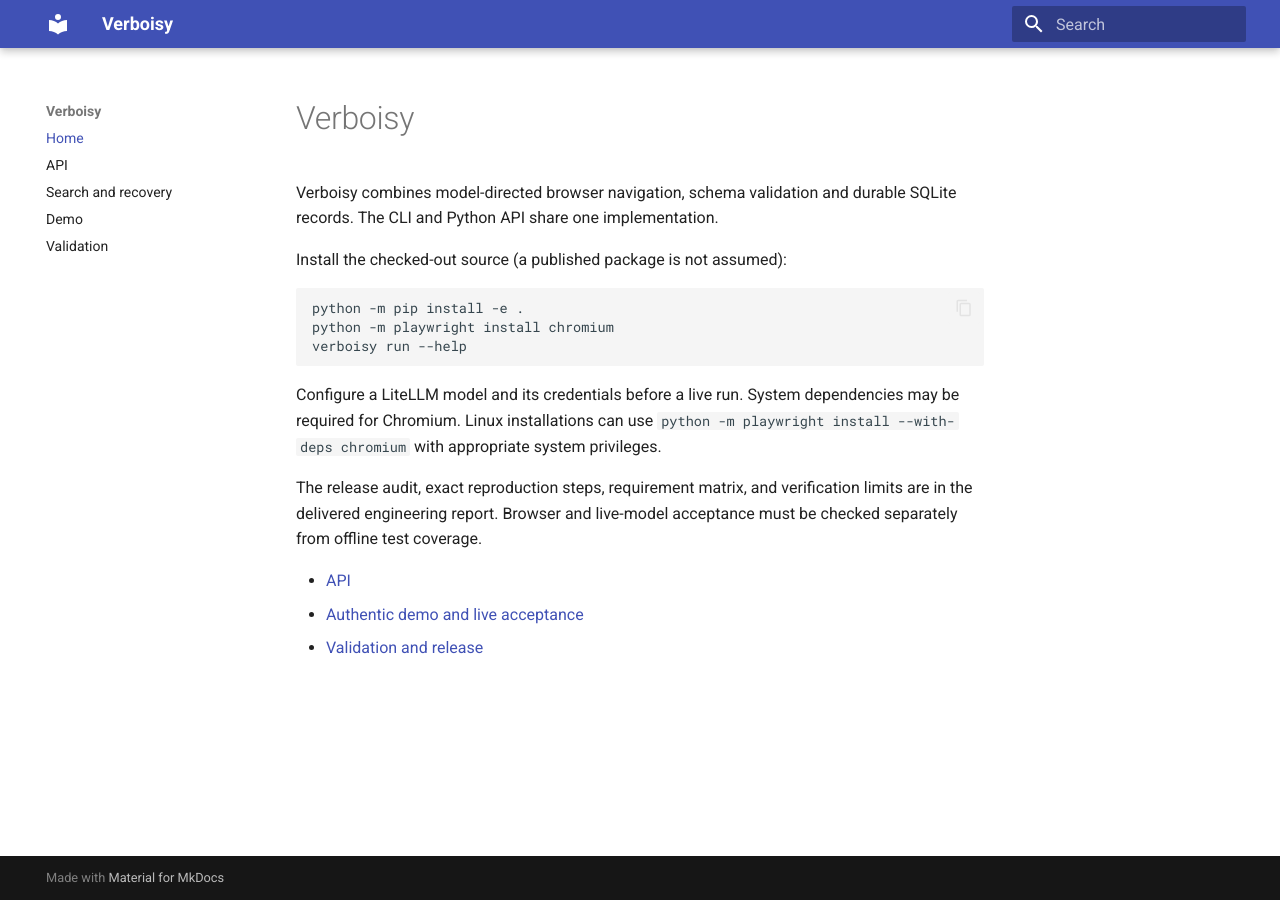
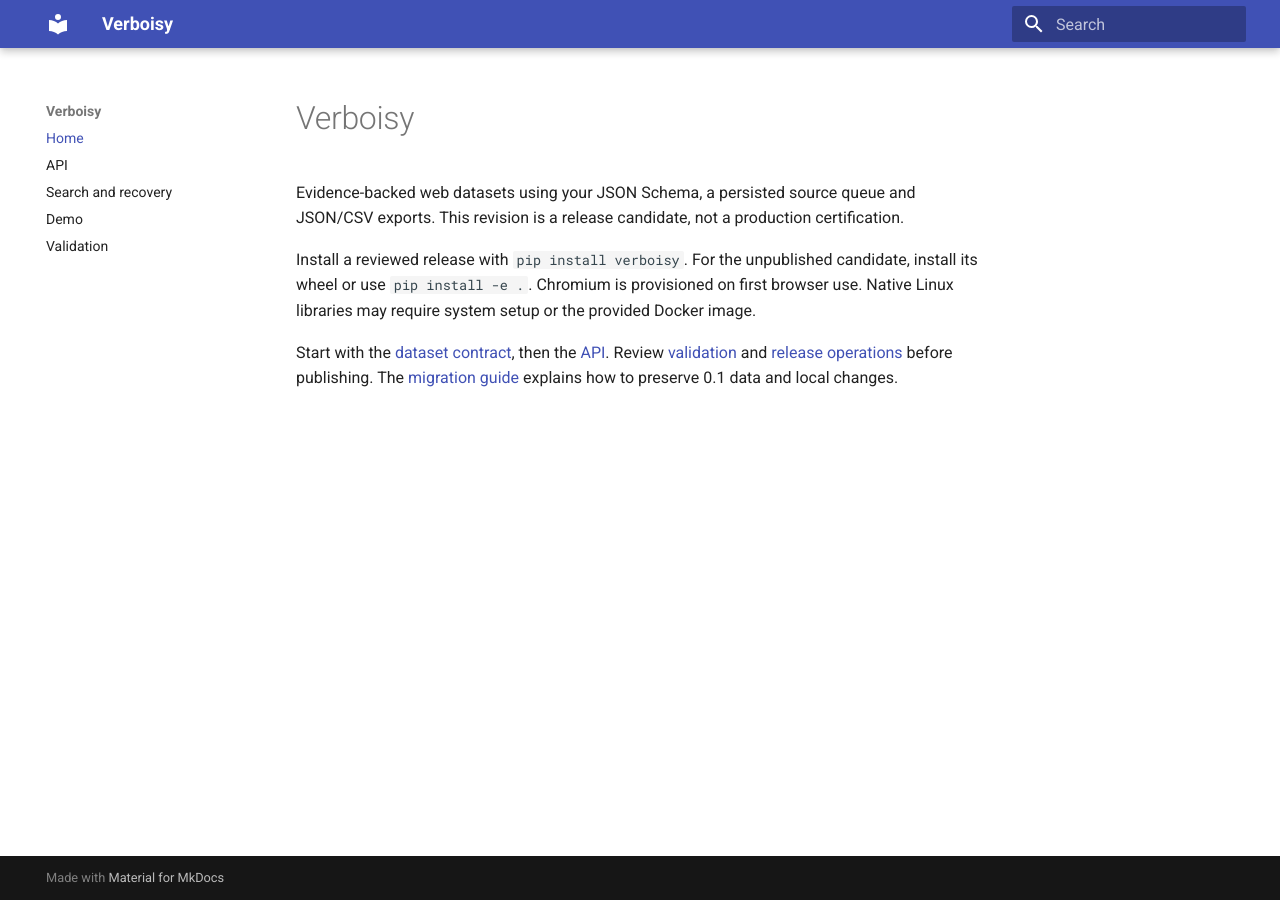
Before and after one commit to EmanueleTorrisi/verboisy, an MkDocs documentation site: the page built from docs/index.md, in a window 1280 px wide. Built offline with MkDocs 1.6.1 and Material for MkDocs 9.7.7, drawn with Linux system fonts in a browser that asks for light colours.

Commit message:
feat(v02): update docs/index.md

````diff
--- a/docs/index.md
+++ b/docs/index.md
@@ -1,24 +1,12 @@
 # Verboisy
 
-Verboisy combines model-directed browser navigation, schema validation and durable
-SQLite records. The CLI and Python API share one implementation.
+Evidence-backed web datasets using your JSON Schema, a persisted source queue and
+JSON/CSV exports. This revision is a release candidate, not a production certification.
 
-Install the checked-out source (a published package is not assumed):
+Install a reviewed release with `pip install verboisy`. For the unpublished candidate,
+install its wheel or use `pip install -e .`. Chromium is provisioned on first browser
+use. Native Linux libraries may require system setup or the provided Docker image.
 
-```bash
-python -m pip install -e .
-python -m playwright install chromium
-verboisy run --help
-```
-
-Configure a LiteLLM model and its credentials before a live run. System dependencies
-may be required for Chromium. Linux installations can use
-`python -m playwright install --with-deps chromium` with appropriate system privileges.
-
-The release audit, exact reproduction steps, requirement matrix, and verification
-limits are in the delivered engineering report. Browser and live-model acceptance
-must be checked separately from offline test coverage.
-
-- [API](api.md)
-- [Authentic demo and live acceptance](demo.md)
-- [Validation and release](validation.md)
+Start with the [dataset contract](contracts.md), then the [API](api.md).
+Review [validation](validation.md) and [release operations](release.md) before publishing.
+The [migration guide](migration.md) explains how to preserve 0.1 data and local changes.
````
